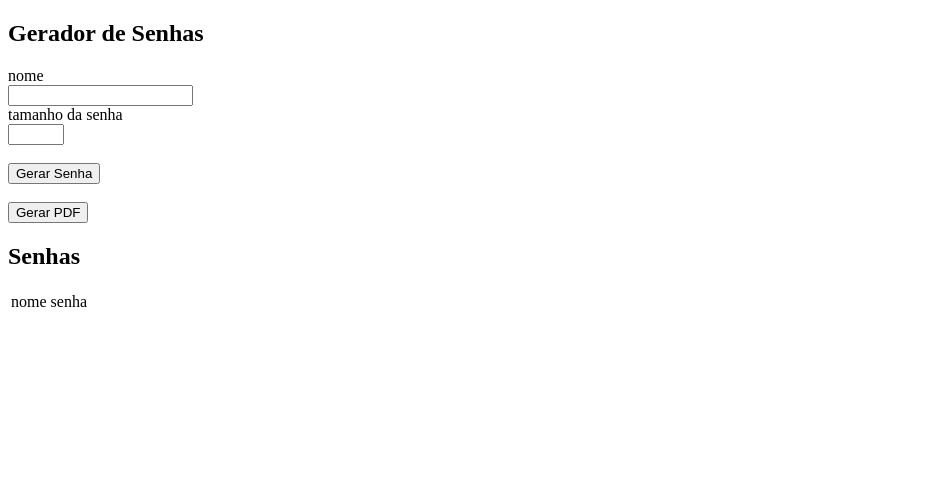
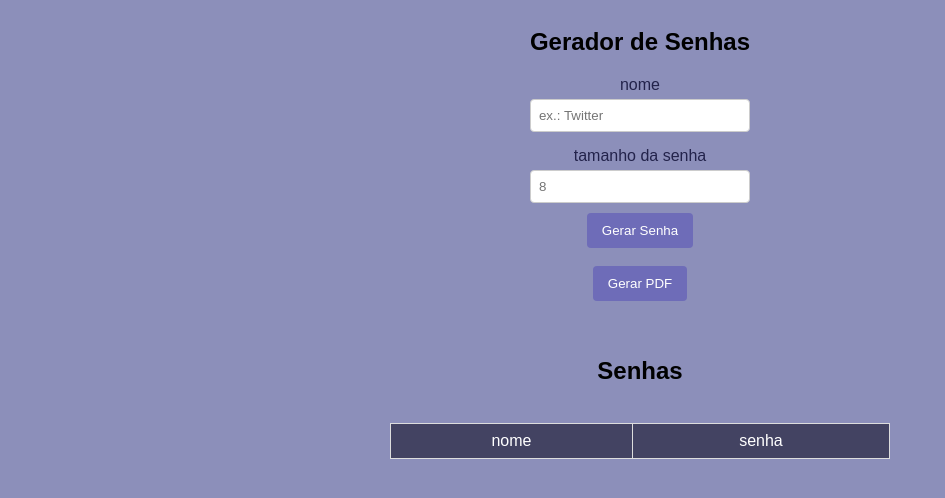
Before and after one commit to wwpedro/GeradorDeSenhas, a plain HTML site: page index.html in a window 1280 px wide. Shown: the whole page, without its empty margins (0-945 px from the left). Drawn offline with Linux system fonts and the light colour scheme.

Commit message:
organização em pastas

```diff
--- /dev/null
+++ b/css/all.css
@@ -0,0 +1,3 @@
+@import "cabeca.css";
+@import "conf.css";
+@import "tabela.css";
--- /dev/null
+++ b/css/cabeca.css
@@ -0,0 +1,37 @@
+#formilarioGerarSenha {
+    text-align: center;
+}
+
+form {
+    margin-top: 10px;
+}
+
+label {
+    display: block;
+    margin-top: 5px;
+    color: rgb(35, 35, 75);
+}
+
+input[type="text"],
+input[type="number"] {
+    width: 100%;
+    padding: 8px;
+    margin: 5px 0 10px 0;
+    display: inline-block;
+    border: 1px solid #ccc;
+    box-sizing: border-box;
+    border-radius: 4px;
+}
+
+button {
+    background-color: rgb(110, 108, 184);
+    color: white;
+    padding: 10px 15px;
+    border: none;
+    border-radius: 4px;
+    cursor: pointer;
+}
+
+button:hover {
+    background-color: rgb(57, 56, 97);
+}
--- /dev/null
+++ b/css/conf.css
@@ -0,0 +1,17 @@
+body {
+    font-family:  sans-serif;
+    background-color: rgba(32, 38, 121, 0.514);
+}
+
+section {
+    display: flex;
+    justify-content: center;
+    align-items: center;
+    margin: 0;
+    font-family: Arial, sans-serif;
+    flex-direction: column;
+}
+
+h2 h1 {
+    color: rgb(35, 35, 75);
+}
--- /dev/null
+++ b/css/tabela.css
@@ -0,0 +1,37 @@
+#senhas {
+    display: flex;
+    text-align: center;
+    align-items: center;
+    justify-content: center;
+    flex-direction: column;
+}
+
+#senhas table {
+    width: 500px;
+    border-collapse: collapse;
+}
+
+@media only screen and (max-device-width: 520px) {
+    #senhas table {
+        width: 200px;
+        border-collapse: collapse;
+    }
+}
+
+#senhas thead {
+    background-color: rgb(67, 67, 98);
+    color: white;
+}
+
+#senhas tbody tr:nth-child(odd) {
+    background-color: transparent;
+}
+
+#senhas tbody tr:nth-child(even) {
+    background-color: transparent;
+}
+
+#senhas td {
+    border: 1px solid #ddd;
+    padding: 8px;
+}
--- a/index.html
+++ b/index.html
@@ -4,18 +4,19 @@
     <meta charset="UTF-8">
     <meta name="viewport" content="width=device-width, initial-scale=1.0">
     <script src="https://cdnjs.cloudflare.com/ajax/libs/html2pdf.js/0.10.1/html2pdf.bundle.min.js" integrity="sha512-GsLlZN/3F2ErC5ifS5QtgpiJtWd43JWSuIgh7mbzZ8zBps+dvLusV+eNQATqgA/HdeKFVgA5v3S/cIrLF7QnIg==" crossorigin="anonymous" referrerpolicy="no-referrer"></script>
-    <title>Document</title>
+    <link rel="stylesheet" href="css/all.css">
+    <title>Senhas</title>
 </head>
 <body>
     <Section>
-        <div>
+        <div id="formilarioGerarSenha">
             <h1>Gerador de Senhas</h1>
             <form>
-                <label for="nome">nome</label><br>
-                <input type="text" name="nome" id="nome"><br>
-                <label for="tamanho">tamanho da senha</label><br>
-                <input type="number" name="tamanho" id="tamanho" min="8" max="30"><br>
-                <br>
+                <label for="nome">nome</label>
+                <input type="text" name="nome" id="nome" placeholder="ex.: Twitter"><br>
+                <label for="tamanho">tamanho da senha</label>
+                <input type="number" name="tamanho" id="tamanho" min="8" max="30" placeholder="8">
+
                 <button type="button" onclick="gerarSenha()">Gerar Senha</button>
             </form>
             <br>
@@ -23,7 +24,9 @@
             <h3></h3>
         </div>
         <div id="senhas">
+            <br>
             <h2>Senhas</h2>
+            <br>
             <table>
                 <thead>
                     <tr>
@@ -38,8 +41,10 @@
 
                 </tbody>
             </table>
+            <br>
+            <br>
         </div>
     </Section>
-    <script src="index.js" defer></script>
+    <script src="js/index.js" defer></script>
 </body>
 </html>
--- a/index.js
+++ b/js/index.js
@@ -11,13 +11,19 @@ function gerarSenha() {
     let nome = document.getElementById("nome").value;
     let tamanho=document.getElementById("tamanho").value;
     let senha="";
+    if (tamanho >= 8 && tamanho <= 30) {
+        for (let i = 0; i < tamanho; i++) {
+            senha += lista[parseInt(Math.random()*lista.length)];
+        }
 
-    for (let i = 0; i < tamanho; i++) {
-        senha += lista[parseInt(Math.random()*lista.length)];
+        Senhas.push([nome,senha]);
+        atualizarTabela();
+        return;
+    }else{
+
+        alert("O tamanho da senha deve ser entre 8 e 30 caracteres.");
     }
 
-    Senhas.push([nome,senha]);
-    atualizarTabela();
 }
 
 function atualizarTabela() {
@@ -37,12 +43,15 @@ function atualizarTabela() {
 const btngerar = document.querySelector("#gerarpdf");
 
 btngerar.addEventListener("click", ()=>{
-    const content = document.querySelector("#senhas")
+    const senhaDiv = document.querySelector("#senhas")
 
     const opitions = {
-        margin: [10,10,10,10],
-        filename: "Mercado_lista.pdf"
+        filename: "Mercado_lista.pdf",
+        margin: 15,
+        image: { type: 'jpeg', quality: 0.98 },
+        html2canvas: { scale: 2 },
+        jsPDF: { unit: 'mm', format: 'a4', orientation: 'portrait' }
     }
 
-    html2pdf().set(opitions).from(content).save();
+    html2pdf().set(opitions).from(senhaDiv).save();
 })
```
Also changed, not shown: index.css (deleted).
